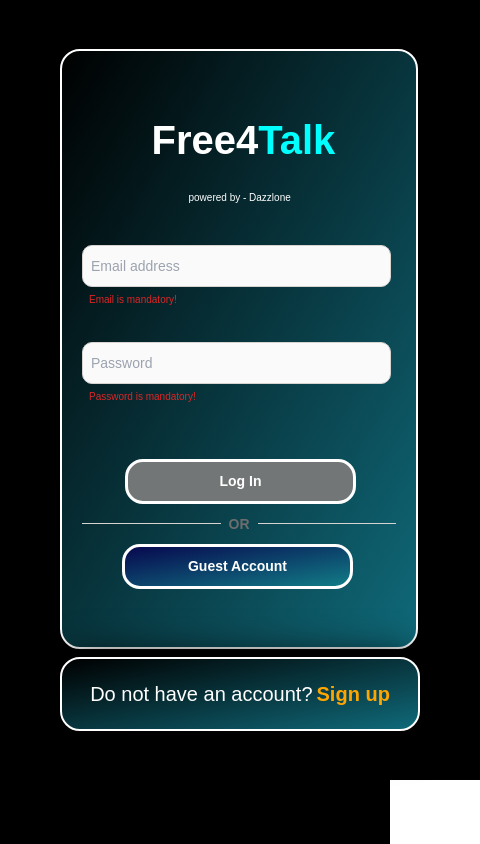
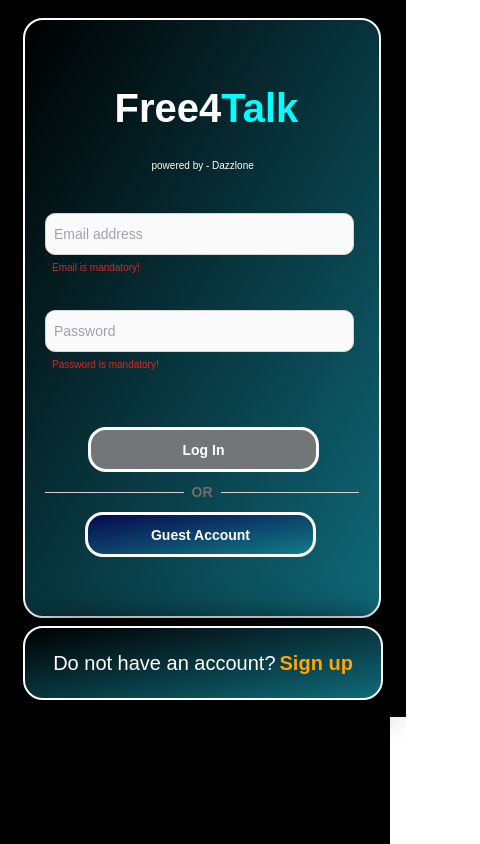
Before and after one commit to narsi-07/maxzone, a Next.js app: page /Login in a window 390 px wide. Shown: the whole page, 480 px wide, since content can reach past the window. Built offline with nearby package versions, Linux system fonts and the light colour scheme; no server answers; the database is empty; sample sign-in values are in the browser's storage.

Commit message:
responsive

```diff
--- a/styles/globals.css
+++ b/styles/globals.css
@@ -1055,8 +1055,8 @@
 @media (max-width: 767px) {
 
   .jbjhj{
-    height: 780px;
-    width: 480px;
+    height: 717px;
+    width: 406px;
 
   }
 .jghjhgj{
```
